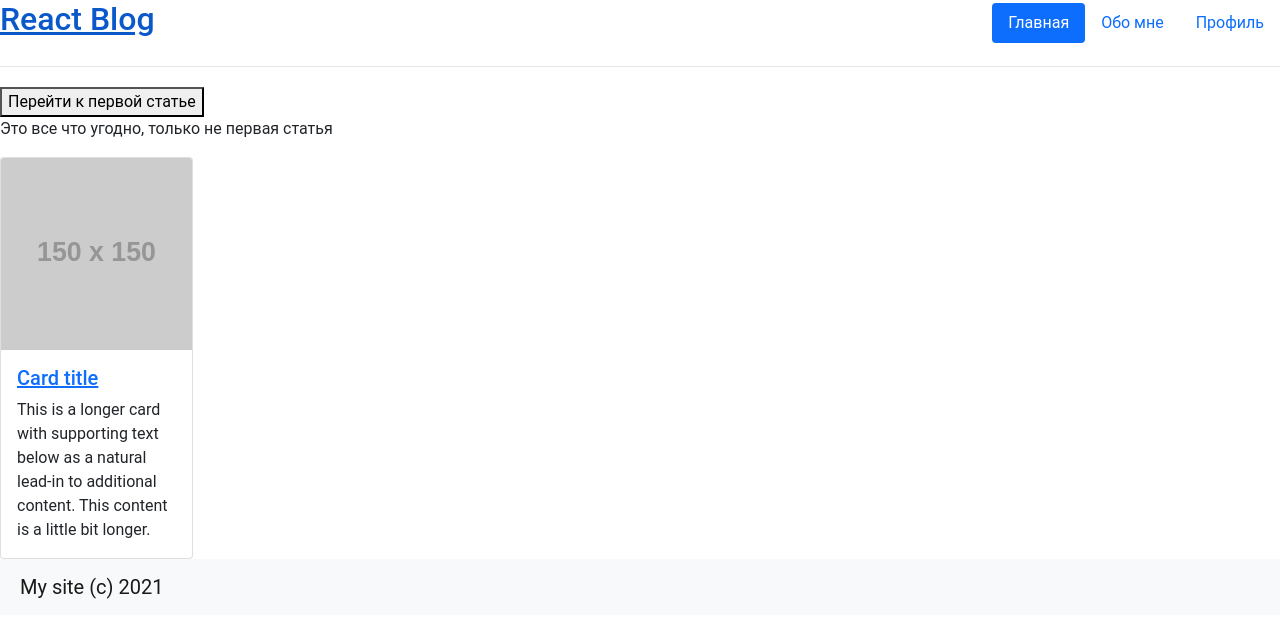
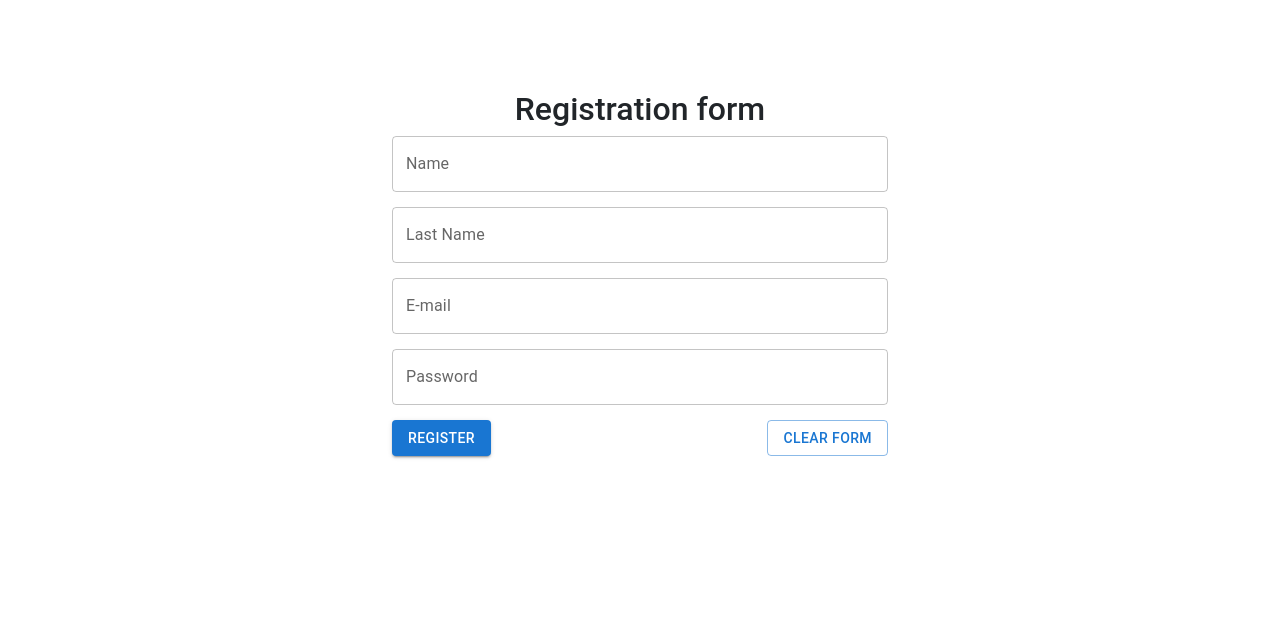
Before and after one commit to Ursnazar/home-work-1, a React (Create React App) app: page / in a window 1280 px wide. Shown: the top 636 px of the page. Built offline with nearby package versions, Linux system fonts and the light colour scheme.

Commit message:
Выполнил tutorial-7

```diff
--- a/package.json
+++ b/package.json
@@ -14,6 +14,7 @@
     "react": "^17.0.2",
     "react-bootstrap": "^2.0.3",
     "react-dom": "^17.0.2",
+    "react-hook-form": "^7.21.2",
     "react-router": "^6.1.0",
     "react-router-dom": "^5.3.0",
     "react-scripts": "4.0.3",
--- a/src/index.js
+++ b/src/index.js
@@ -11,7 +11,9 @@ import 'bootstrap/dist/css/bootstrap.min.css';
 // import App from './tutorial-3/App';
 // import App from './tutorial-4/App';
 // import App from './tutorial-5/App';
-import App from './tutorial-6/App';
+// import App from './tutorial-6/App';
+// import App from './tutorial-7/App';
+import App from './tutorial-7/AppReactHooksForm';
 
 ReactDOM.render(
   <React.StrictMode>
--- /dev/null
+++ b/src/tutorial-7/AppReactHooksForm.js
@@ -0,0 +1,83 @@
+import React from 'react';
+
+import { useForm } from 'react-hook-form';
+
+import style from './style.module.scss';
+import TextField from '@mui/material/TextField';
+import Button from '@mui/material/Button';
+
+function App() {
+  const {
+    register,
+    handleSubmit,
+    watch,
+    reset,
+    formState: { errors },
+  } = useForm();
+
+  const onSubmit = (data) => {
+    console.log(data);
+  };
+
+  const handleClearForm = () => {
+    reset();
+  };
+
+  return (
+    <div className={style.App}>
+      <form onSubmit={handleSubmit(onSubmit)}>
+        <div className={style.form}>
+          <h2>Registration form</h2>
+          <div className={style.form__item}>
+            <TextField
+              style={{ marginBottom: '15px' }}
+              name="firstName"
+              {...register('firstName', { required: 'This field is required' })}
+              helperText={errors.firstName && errors.firstName.message}
+              error={!!errors.firstName}
+              label="Name"
+              fullWidth
+            />
+            <TextField
+              style={{ marginBottom: '15px' }}
+              name="lastName"
+              {...register('lastName', { required: 'This field is required' })}
+              helperText={errors.lastName && errors.lastName.message}
+              error={!!errors.lastName}
+              label="Last Name"
+              fullWidth
+            />
+          </div>
+          <div className={style.form__item}>
+            <TextField
+              style={{ marginBottom: '15px' }}
+              name="email"
+              {...register('email', { required: 'This field is required' })}
+              helperText={errors.email && errors.email.message}
+              error={!!errors.email}
+              label="E-mail"
+              fullWidth
+            />
+            <TextField
+              type="password"
+              style={{ marginBottom: '15px' }}
+              name="password"
+              label="Password"
+              fullWidth
+            />
+          </div>
+          <div className={style.form__button}>
+            <Button onClick={handleSubmit(onSubmit)} variant="contained">
+              Register
+            </Button>
+            <Button onClick={handleClearForm} variant="outlined">
+              Clear form
+            </Button>
+          </div>
+        </div>
+      </form>
+    </div>
+  );
+}
+
+export default App;
--- /dev/null
+++ b/src/tutorial-7/style.module.scss
@@ -0,0 +1,24 @@
+.App {
+  max-width: 1000px;
+  margin: 7% auto;
+  display: flex;
+  flex-direction: column;
+  align-items: center;
+}
+
+.form {
+  max-width: 500px;
+  display: flex;
+  flex-direction: column;
+  align-items: center;
+
+  &__button {
+    display: flex;
+    width: 100%;
+    justify-content: space-between;
+  }
+
+  & > button {
+    width: 100%;
+  }
+}
```
Also changed, not shown: src/tutorial-7/App.js (added, +116 -0 lines), 1 other file (tests, documents, lock files or other folders).
